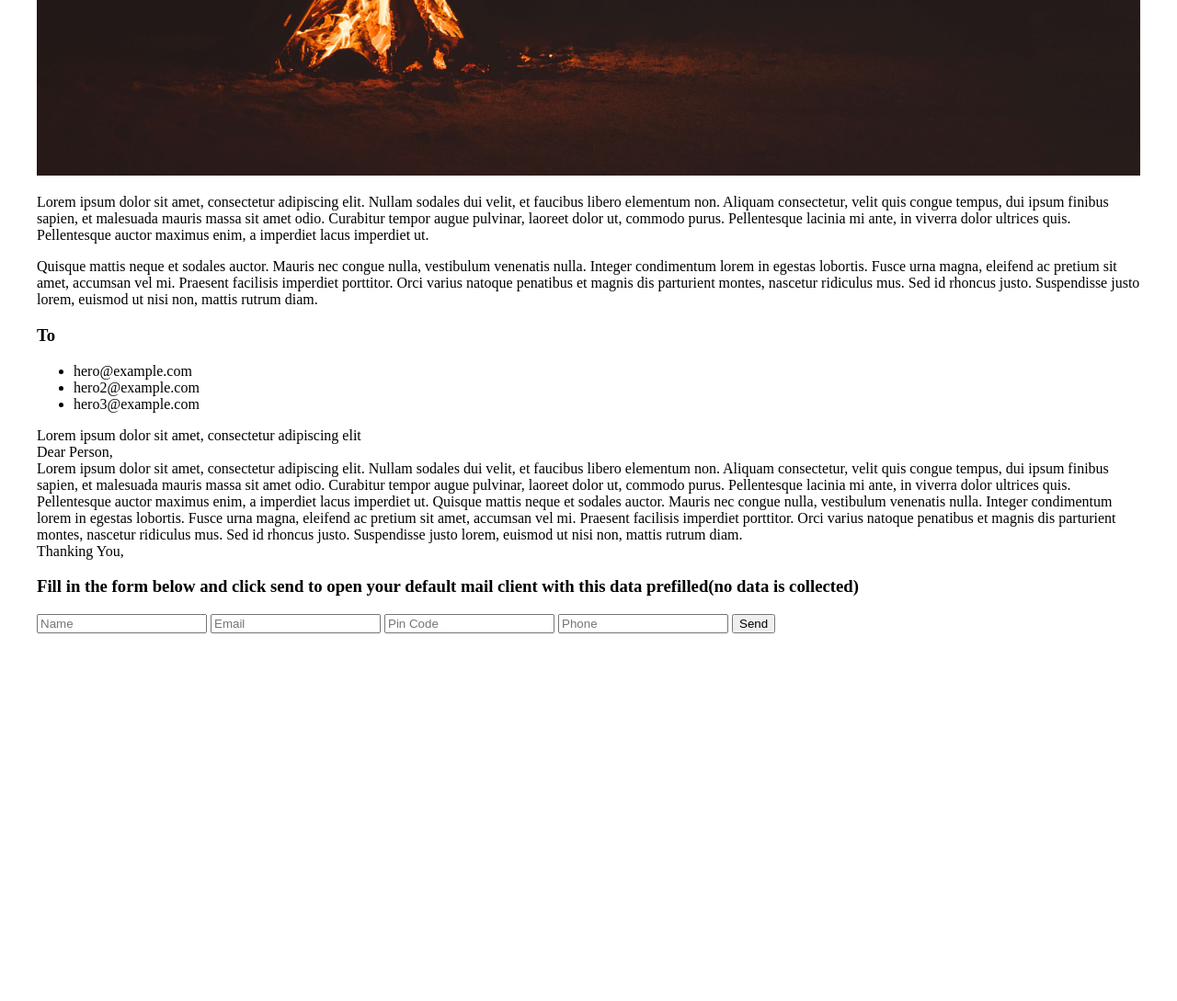
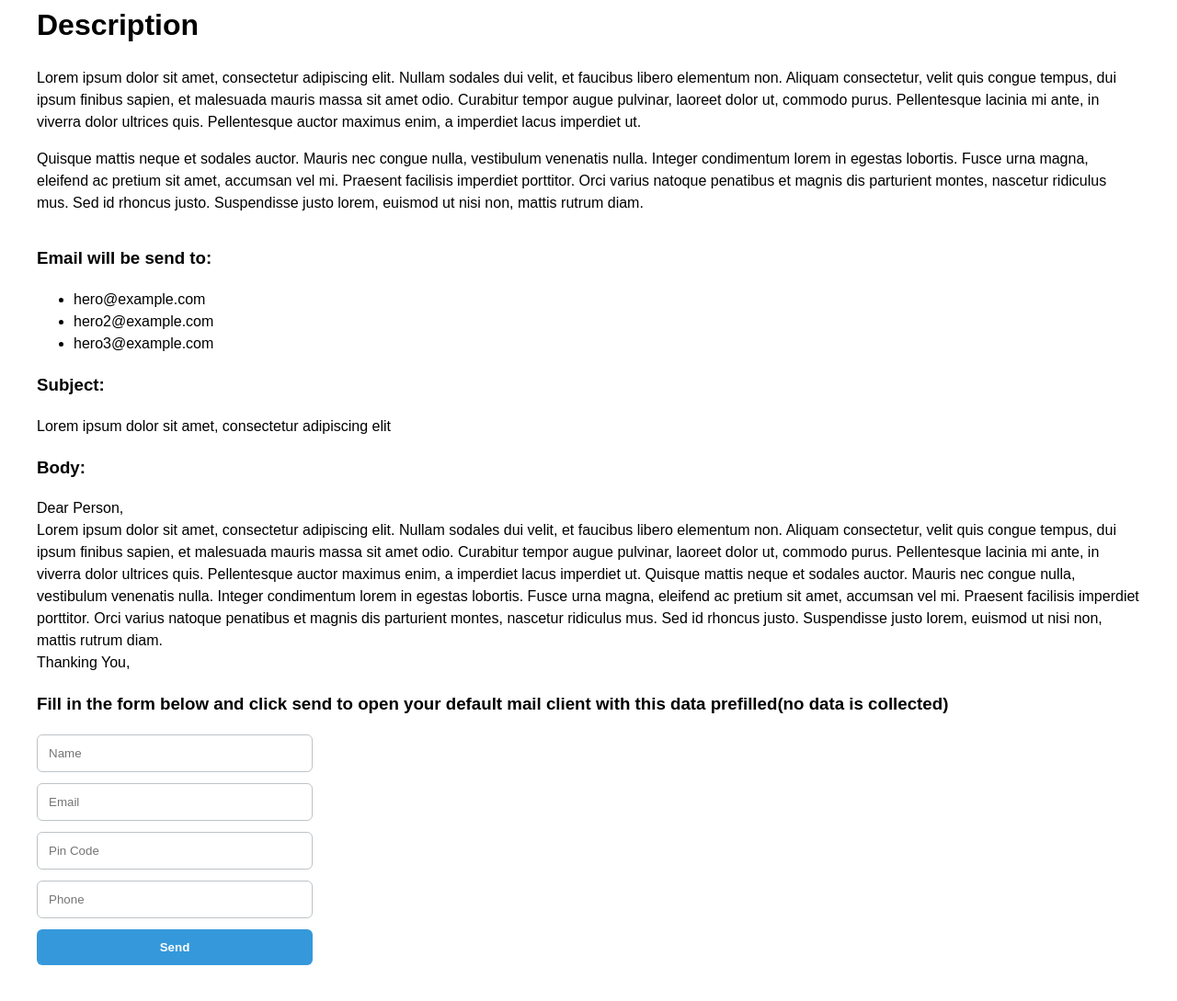
Before and after one commit to sarveshpro/mailto-template, a plain HTML site: page index.html in a window 1280 px wide. Shown: the part 697-1786 px from the top of the page at 92% size. Before the commit the page ends 1394 px from the top, so only its background shows below. Drawn offline with Linux system fonts and the light colour scheme.

Commit message:
add styles

```diff
--- a/index.html
+++ b/index.html
@@ -1,20 +1,30 @@
 <!DOCTYPE html>
 <html>
+
 <head>
     <title>Maito Template</title>
+    <meta name="viewport" content="width=device-width, initial-scale=1.0">
+
     <link rel="stylesheet" href="./style.css">
 </head>
+
 <body>
     <noscript>Sorry, your browser does not support JavaScript!</noscript>
     <div class="container">
         <h1 id="title" class="title">
         </h1>
-        <image id="image" class="image"/>
+
+        <image id="image" class="image" />
+        <div class="description">
+            <h1>Description
+            </h1>
             <div id="desc" class="desc"></div>
+
+        </div>
         <div class="email-content">
             <div class="emails">
                 <div id="to" class="to">
-                    <h3>To</h3>
+                    <h3>Email will be send to:</h3>
                     <!-- to emails -->
                 </div>
                 <!-- <div id="cc" class="cc">
@@ -24,19 +34,22 @@
                     <h3>BCC</h3>
                 </div> -->
             </div>
+            <h3>Subject:</h3>
             <div id="subject" class="subject"></div>
+            <h3>Body:</h3>
             <div id="body" class="body"></div>
         </div>
+        <h3 id="formTitle" class="formTitle"></h3>
         <div class="form">
-            <h3 id="formTitle" class="formTitle"></h3>
             <input type="text" name="name" id="name" class="input-field" placeholder="Name" required />
             <input type="email" name="email" id="email" class="input-field" placeholder="Email" required />
             <input type="text" name="pin" id="pin" class="input-field" placeholder="Pin Code" />
             <input type="tel" name="phone" id="phone" class="input-field" placeholder="Phone" />
-            <input type="button" name="send" id="send" onclick="onSubmit()" class="input-field" />
+            <input class="submit-button" type="button" name="send" id="send" onclick="onSubmit()" class="input-field" />
         </div>
     </div>
     <script src="./data.js"></script>
     <script src="./script.js"></script>
 </body>
+
 </html>
--- a/style.css
+++ b/style.css
@@ -3,14 +3,57 @@ body {
   flex-direction: column;
   justify-content: flex-start;
   align-items: center;
+  font-family: sans-serif;
+  line-height: 1.5;
+  padding: 20px;
 }
 
 .container {
   max-width: 1200px;
   width: 100%;
+  display: flex;
+  flex-direction: column;
+}
+
+.project-details{
+  display: flex;
+  flex-direction: row;
+  flex-wrap: wrap;
+}
+
+.title{
+  text-align: center;
 }
 
 .image {
-  width: 100%;
-  height: auto;
+  flex: 1;
+  border-radius:10px;
+  max-height: 70vh;
+  max-width: 100%;
 }
+
+.description{
+  flex: 1;
+}
+
+.form{
+  display: flex;
+  flex-direction: column;
+  max-width: 300px;
+}
+
+input{
+    padding: 12px;
+    margin-bottom: 12px;
+    border-radius: 6px;
+    border: 1px solid #bdc3c7;
+}
+
+.submit-button{
+  background-color: #3498db;
+  outline: none;
+  border: none;
+  color: white;
+  font-weight: bold;
+  border-radius: 6px;
+}
```
Lines whose indentation alone changed are shown as unchanged.
